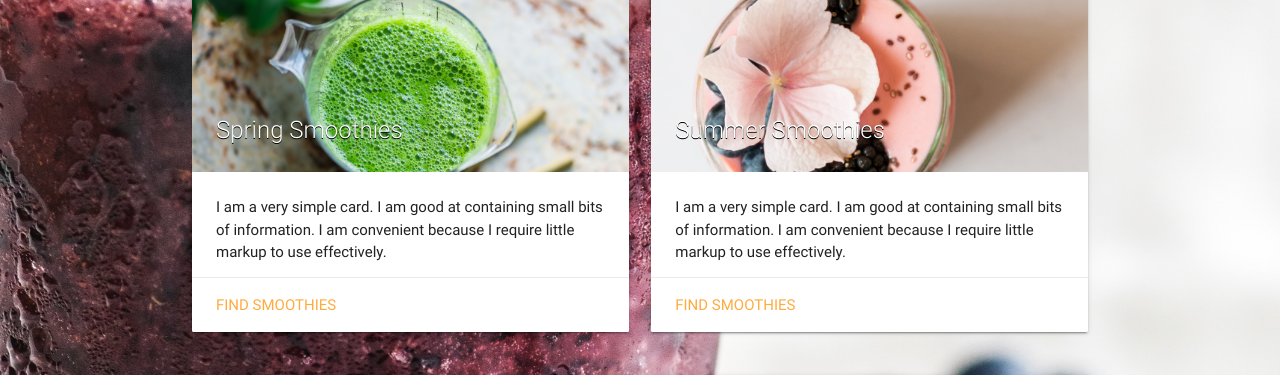
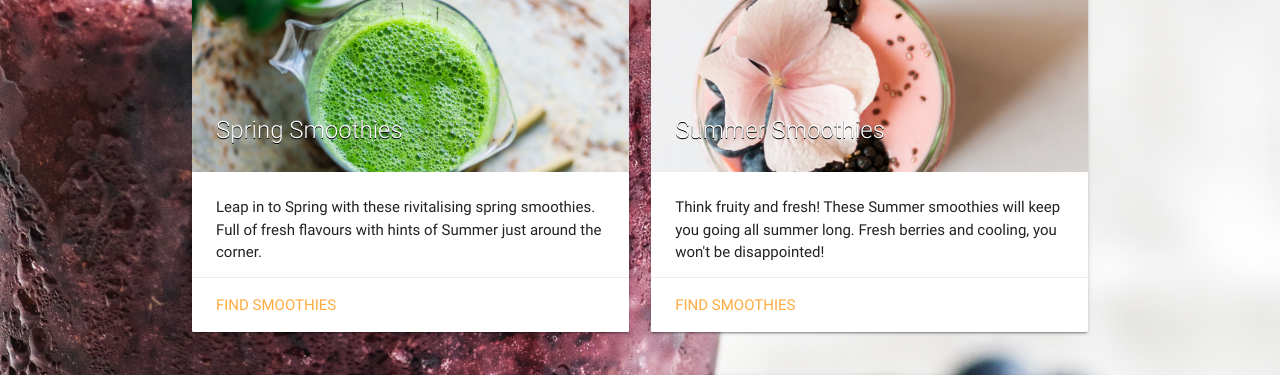
Before and after one commit to Code-Institute-Submissions/smoothie-recipe-project, a Flask app: page /get_seasons in a window 1280 px wide. Shown: the part 247-622 px from the top of the page. Run offline with Flask 2, Linux system fonts and the light colour scheme; some libraries are stand-ins or nearby versions; grey boxes are pictures that could not be loaded.

Commit message:
added seasonal descriptions on season.html page

```diff
--- a/app.py
+++ b/app.py
@@ -113,6 +113,7 @@ def update_recipe(recipe_id):
     recipe = mongo.db.recipes
     ingreds=request.form.getlist('ingredients')
     method_steps=request.form.getlist('method')
+    diet_req=request.form.getlist('dietary_requirement_type')
     recipe.update_one( {'_id': ObjectId(recipe_id)},
     {'$set':
         {
@@ -125,7 +126,7 @@ def update_recipe(recipe_id):
             'ingredients': ingreds,
             'method': method_steps,
             'star_rating_value':request.form['star_rating_value'],
-            'dietary_requirement_type':request.form['dietary_requirement_type']
+            'dietary_requirement_type':diet_req
         }
     })
     return redirect(url_for('get_recipes'))
--- a/templates/add-recipe.html
+++ b/templates/add-recipe.html
@@ -77,9 +77,9 @@
             <div class="input-field col s12 m6">
                 <i class="material-icons prefix">local_dining</i>
                 <select multiple name='dietary_requirement_type'>
-                     <option value="">Select Dietary Info</option>
-                     {% for diet in dietary_requirements %}
-                          <option value="{{diet.dietary_requirement_type}}" required>{{diet.dietary_requirement_type}}</option>
+                    <option value="" disabled selected>Select Dietary Info</option>
+                     {% for allergen in dietary_requirements %}
+                          <option value="{{allergen.dietary_requirement_type}}" required>{{allergen.dietary_requirement_type}}</option>
                      {% endfor %}
                 </select>
                 <label>Please select Dietary Requirements</label>
--- a/templates/index.html
+++ b/templates/index.html
@@ -20,6 +20,9 @@
             </form>
         </div>
     </div>
+    <!-- Compiled and minified JavaScript -->
+    <script src="https://cdnjs.cloudflare.com/ajax/libs/materialize/1.0.0/js/materialize.min.js"></script>
+
 </body>
 
 </html>
--- a/templates/seasons.html
+++ b/templates/seasons.html
@@ -10,8 +10,7 @@
           <span class="card-title">Spring Smoothies</span>
         </div>
         <div class="card-content">
-          <p>I am a very simple card. I am good at containing small bits of information.
-          I am convenient because I require little markup to use effectively.</p>
+          <p>Leap in to Spring with these rivitalising spring smoothies. Full of fresh flavours with hints of Summer just around the corner.</p>
         </div>
         <div class="card-action">
           <a href="#" class="link">Find Smoothies</a>
@@ -25,8 +24,7 @@
           <span class="card-title">Summer Smoothies</span>
         </div>
         <div class="card-content">
-          <p>I am a very simple card. I am good at containing small bits of information.
-          I am convenient because I require little markup to use effectively.</p>
+          <p>Think fruity and fresh! These Summer smoothies will keep you going all summer long. Fresh berries and cooling, you won't be disappointed!</p>
         </div>
         <div class="card-action">
           <a href="#" class="link">Find Smoothies</a>
@@ -42,8 +40,7 @@
           <span class="card-title">Autumn Smoothies</span>
         </div>
         <div class="card-content">
-          <p>I am a very simple card. I am good at containing small bits of information.
-          I am convenient because I require little markup to use effectively.</p>
+          <p>It's time to think cosy and autumninal. Our Autumn smoothies will warm you up and include some classic autumn flavours.</p>
         </div>
         <div class="card-action">
           <a href="#" class="link">Find Smoothies</a>
@@ -57,8 +54,7 @@
           <span class="card-title">Winter Smoothies</span>
         </div>
         <div class="card-content">
-          <p>I am a very simple card. I am good at containing small bits of information.
-          I am convenient because I require little markup to use effectively.</p>
+          <p>These winter wonders deliver a warm festive feeling to keep you going through the cold months! Fantastic flavours and goodness await..</p>
         </div>
         <div class="card-action">
           <a href="#" class="link">Find Smoothies</a>
```
Also changed, not shown: templates/edit-recipe.html (+7 -5 lines), templates/recipes.html (+14 -6 lines).
